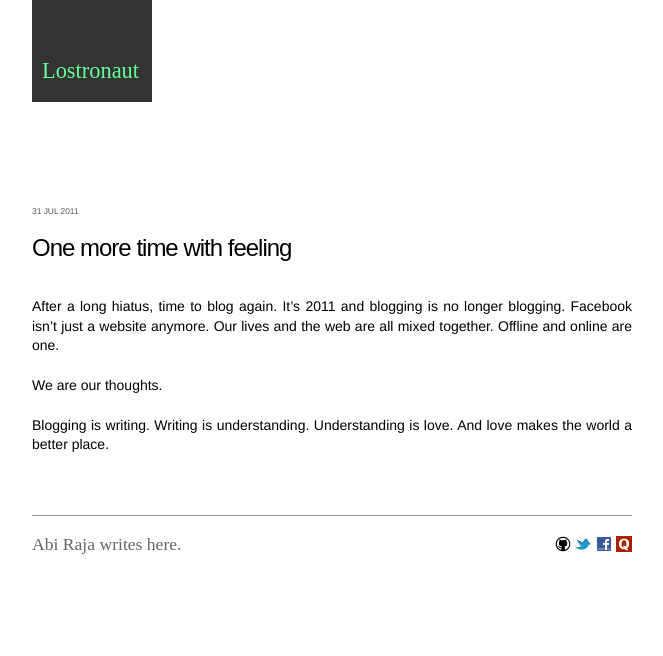
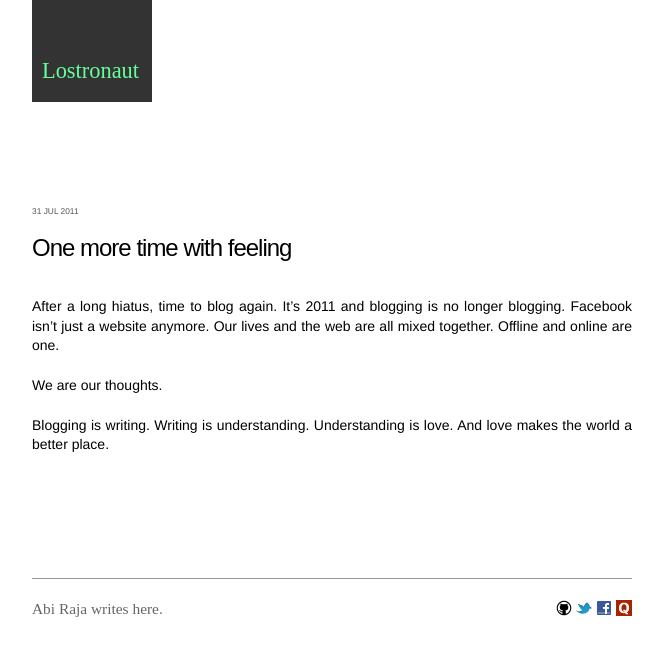
Before and after one commit to abi/abi.github.com, a Jekyll site: the page built from _posts/2011-07-31-one-more-time-with-feeling.markdown, in a window 1280 px wide. Shown: the top 656 px of the page, without its empty margins (48-711 px from the left). Built offline with Jekyll 4.4.1, drawn with Linux system fonts in a browser that asks for light colours; some web fonts are replaced; Markdown is read by kramdown in place of the engine named in the settings; comment, search, counter and statistics services are not loaded.

Commit message:
Option to disallow comments on posts (with YAML front matter: comments:none).

```diff
--- a/_layouts/post.html
+++ b/_layouts/post.html
@@ -5,6 +5,12 @@
 <div class='date'>{{ page.date | date_to_string }} </div>
 {{ content }}
 <!-- <div class="tags">{{ page.tags }}</div> -->
+
+{% if page.comments == 'none' %}
+
+<div id='no-comments'></div>
+
+{% else %}
 
 <div id="disqus_thread"></div>
 <script type="text/javascript">
@@ -25,5 +31,5 @@
 </script>
 <noscript>Please enable JavaScript to view the <a href="http://disqus.com/?ref_noscript">comments powered by Disqus.</a></noscript>
 <!-- <a href="http://disqus.com" class="dsq-brlink">blog comments powered by <span class="logo-disqus">Disqus</span></a> -->
-
 </div>
+{% endif %}
--- a/_posts/2011-07-30-our-world.markdown
+++ b/_posts/2011-07-30-our-world.markdown
@@ -1,6 +1,8 @@
 ---
 layout: post
 title: Our World
+comments: none
+
 ---
 
 {{ page.title }}
--- a/_posts/2011-07-30-up-from-below.markdown
+++ b/_posts/2011-07-30-up-from-below.markdown
@@ -1,7 +1,7 @@
 ---
 layout: post
 title: Up from below
-tags: code, politics
+comments: none
 ---
 
 
--- a/_posts/2011-07-31-one-more-time-with-feeling.markdown
+++ b/_posts/2011-07-31-one-more-time-with-feeling.markdown
@@ -2,6 +2,7 @@
 layout: post
 title: One more time with feeling
 tags: code, politics
+comments: none
 ---
 
 {{ page.title }}
--- a/css/screen.css
+++ b/css/screen.css
@@ -242,6 +242,11 @@
   background-color: #333333;
 }
 /* line 159, ../sass/screen.sass */
-.post #disqus_thread {
+.post #disqus_thread, .post #no-comments {
   margin-top: 60px;
 }
+/* line 162, ../sass/screen.sass */
+.post #no-comments {
+  padding: 30px;
+  height: 1px;
+}
--- a/sass/screen.sass
+++ b/sass/screen.sass
@@ -156,5 +156,9 @@
         code
             background-color: #333
 
-    #disqus_thread
+    #disqus_thread, #no-comments
         margin-top: 60px
+
+    #no-comments
+        padding: 30px
+        height: 1px
```
Also changed, not shown: index.html (+5 -2 lines).
